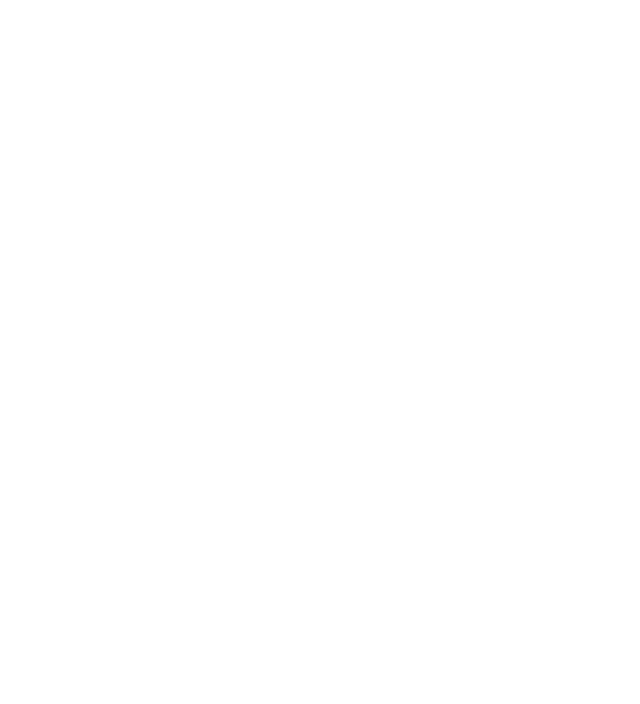
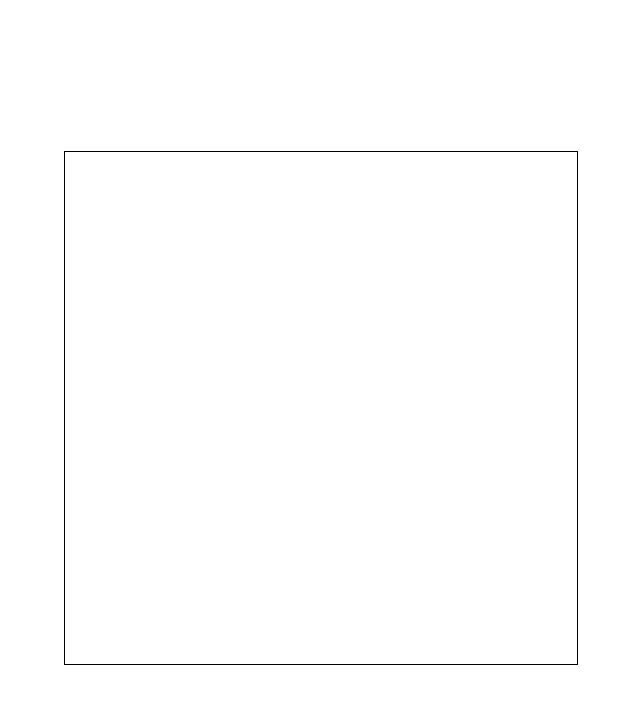
Before and after one commit to LeergutLarss/odin-etch-a-sketch, a plain HTML site: page index.html in a window 1280 px wide. Shown: the whole page, without its empty margins (319-959 px from the left). Drawn offline with Linux system fonts and the light colour scheme.

Commit message:
Grid HTML and style

```diff
--- a/index.html
+++ b/index.html
@@ -9,6 +9,10 @@
     <title>Etch a Sketch</title>
 </head>
 <body>
+    <div class="main">
+        <div class="grid">
 
+        </div>
+    </div>
 </body>
 </html>
--- a/styles.css
+++ b/styles.css
@@ -0,0 +1,14 @@
+body {
+    display: flex;
+    justify-content: center;
+    align-items: center;
+    height: 100vh;
+}
+
+.grid {
+    display: flex;
+    flex-wrap: wrap;
+    height: 512px;
+    width: 512px;
+    border: 1px solid black;
+}
```
